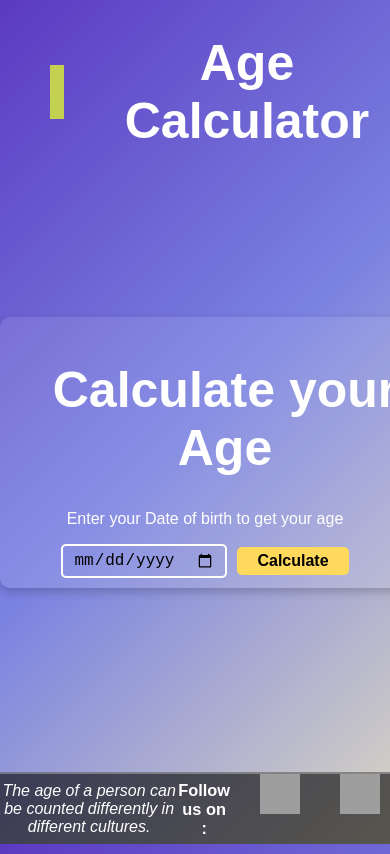
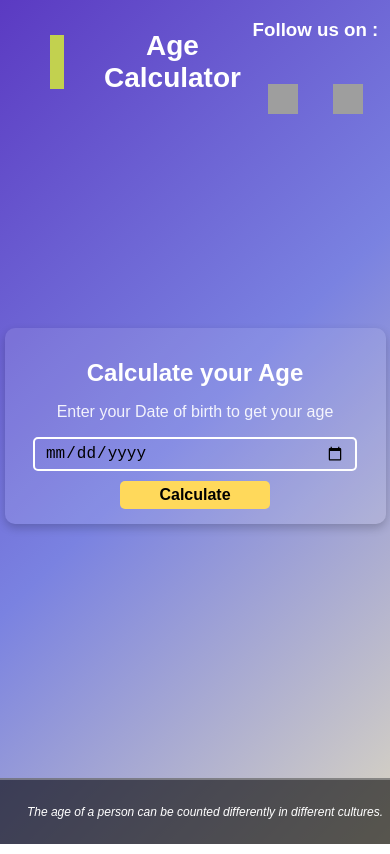
Before and after one commit to Aakash17x08/Age-Calculator, a plain HTML site: page index.html in a window 390 px wide. Drawn offline with Linux system fonts and the light colour scheme; grey boxes are pictures that could not be loaded.

Commit message:
adding responsiveness

```diff
--- a/index.html
+++ b/index.html
@@ -11,7 +11,24 @@
 <body>
     <div class="start">
         <div class="style-box"></div>
-        <h1 class="h1"><a class="a" href="#">Age Calculator</a></h1>
+        <div class="nav">
+            <div class="h11">
+                <h1 class="h1"><a class="a" href="#">Age Calculator</a></h1>
+            </div>
+            <div class="follow">
+                <h3>Follow us on :</h3>
+                <a href="https://github.com/Aakash17x08" target="_blank">
+                    <div class="icon"
+                        style="background-image: url('https://img.icons8.com/?size=100&id=12598&format=png&color=000000');">
+                    </div>
+                </a>
+                <a href="https://www.linkedin.com/in/aakash-maurya-b18152326/" title="linkedin icons" target="_blank">
+                    <div class="icon"
+                        style="background-image: url('https://img.icons8.com/?size=100&id=447&format=png&color=000000');">
+                    </div>
+                </a>
+            </div>
+        </div>
     </div>
 
     <div class="container">
@@ -26,15 +43,7 @@
 
     <div class="footer">
         <div class="desc">The age of a person can be counted differently in different cultures.</div>
-        <div class="follow">
-            <h3>Follow us on :</h3>
-            <a href="https://github.com/Aakash17x08" target="_blank">
-                <div class="icon" style="background-image: url('https://img.icons8.com/?size=100&id=12598&format=png&color=000000');"></div>
-            </a>
-            <a href="https://www.linkedin.com/in/aakash-maurya-b18152326/" title="linkedin icons" target="_blank">
-                <div class="icon" style="background-image: url('https://img.icons8.com/?size=100&id=447&format=png&color=000000');"></div>
-            </a>
-        </div>
+
     </div>
     <script src="./script.js"></script>
 </body>
--- a/style.css
+++ b/style.css
@@ -1,98 +1,27 @@
-
-        /* Body and container styles */
+/* Global Styles */
 body {
     margin: 0;
+    padding: 0;
     font-family: Arial, sans-serif;
-    background: linear-gradient(135deg,
-            rgb(91, 58, 194),
-            rgb(122, 130, 225),
-            rgb(219, 214, 194));
+    background: linear-gradient(135deg, rgb(91, 58, 194), rgb(122, 130, 225), rgb(219, 214, 194));
+    background-size: cover; /* Ensures the gradient covers the screen */
+    background-attachment: fixed; /* Keeps the gradient consistent during resizing */
     color: white;
     min-height: 100vh;
     text-align: center;
     display: flex;
     flex-direction: column;
     justify-content: space-between;
+    overflow-x: hidden; /* Prevents horizontal scrolling */
 }
 
-/*styling h1 a */
-.a{
+/* Links */
+.a {
     color: white;
     text-decoration: none;
 }
 
-/* Container styling for content */
-.container {
-    background: rgba(255, 255, 255, 0.1);
-    padding: 20px;
-    border-radius: 10px;
-    box-shadow: 0 4px 10px rgba(0, 0, 0, 0.2);
-    width: 85%;
-    margin: 50px 0 0 100px;
-}
-
-/* Footer section */
-.footer {
-    background: rgba(0, 0, 0, 0.6); /* Darkened background for footer */
-    padding: 20px 0;
-    margin-top: 50px;
-    position: relative;
-    bottom: 0;
-    height:30px;
-    width: 100%;
-    color: white;
-    text-align: center;
-    font-size: 14px;
-    border-top: 2px solid rgba(255, 255, 255, 0.3);
-    display: flex;
-    align-items: center;
-    justify-content: space-between;
-}
-
-/* Footer description and icon styles */
-.footer .desc {
-    font-size: 16px;
-    margin-top: 15px;
-    margin-bottom: 15px;
-    font-style: italic;
-}
-
-.footer .follow {
-    display: flex;
-    justify-content: center;
-    gap: 20px;
-    margin: 10px 0 10px 0;
-}
-
-.icon {
-    width: 40px;
-    height: 40px;
-    background-size: cover;
-    margin: 10px;
-}
-
-/* Hover effects for icons in footer */
-.footer .icon:hover {
-    transform: scale(1.1);
-    transition: transform 0.3s ease;
-}
-
-/* Styling for the footer links */
-.footer a {
-    color: white;
-    text-decoration: none;
-}
-
-.footer a:hover {
-    color: #FFD92C; /* A golden color for hover effect */
-}
-
-/* Additional styles for the main page */
-h1 {
-    margin-left: 40px;
-    font-size: 50px;
-}
-
+/* Start Section */
 .start {
     display: flex;
     align-items: center;
@@ -106,7 +35,80 @@ h1 {
     border: 7px solid rgb(194, 209, 79);
 }
 
-/* Button styles */
+/* Navigation Section */
+.nav {
+    display: flex;
+    align-items: center;
+    justify-content: space-between;
+}
+
+.h1 {
+    font-size: 50px;
+    margin-left: 40px;
+}
+
+.follow {
+    display: flex;
+    align-items: center;
+    justify-content: center;
+    gap: 15px;
+    margin-left: 800px;
+    flex-wrap: wrap; /* Ensure icons wrap on small screens */
+}
+
+.icon {
+    width: 40px;
+    height: 40px;
+    background-size: cover;
+    margin: 10px;
+}
+
+.icon:hover {
+    transform: scale(1.1);
+    transition: transform 0.3s ease;
+}
+
+/* Container Section */
+.container {
+    background: rgba(255, 255, 255, 0.1);
+    padding: 20px;
+    border-radius: 10px;
+    box-shadow: 0 4px 10px rgba(0, 0, 0, 0.2);
+    width: 90%; /* Adjust for smaller screens */
+    max-width: 500px; /* Limit maximum width */
+    margin: 20px auto;
+}
+
+h1 {
+    font-size: 36px; /* Adjusted for smaller screens */
+}
+
+p {
+    margin-top: 10px;
+    font-size: 16px;
+    color: rgba(255, 255, 255, 0.9);
+}
+
+/* Date Container */
+.date-container {
+    display: flex;
+    gap: 10px;
+    align-items: center;
+    justify-content: center;
+    margin-top: 10px;
+    flex-wrap: wrap; /* Wrap input and button */
+}
+
+input[type="date"] {
+    padding: 5px 10px;
+    border: 2px solid rgb(255, 255, 255);
+    border-radius: 5px;
+    font-size: 16px;
+    background-color: transparent;
+    width: 100%;
+    max-width: 300px;
+}
+
 button {
     padding: 5px 20px;
     background-color: rgb(255, 217, 91);
@@ -115,49 +117,85 @@ button {
     font-size: 16px;
     font-weight: bold;
     cursor: pointer;
+    width: 100%;
+    max-width: 150px;
 }
 
 button:hover {
     background-color: rgb(255, 200, 50);
 }
 
-/* Input field styling */
-input[type="date"] {
-    padding: 5px 10px;
-    border: 2px solid rgb(255, 255, 255);
-    border-radius: 5px;
-    font-size: 16px;
-    background-color: transparent;
+/* Footer Section */
+.footer {
+    background: rgba(0, 0, 0, 0.6); /* Darkened background */
+    padding: 10px;
+    margin-top: 50px;
+    position: relative;
+    bottom: 0;
+    height: auto;
+    width: 100%;
+    color: white;
+    text-align: center;
+    font-size: 14px;
+    border-top: 2px solid rgba(255, 255, 255, 0.3);
+    display: flex;
+    flex-direction: column; /* Stack items vertically */
+    align-items: center;
 }
 
-/* Flexbox and layout styles for date container */
-.date-container {
-    display: flex;
-    gap: 10px;
-    align-items: center;
-    justify-content: center;
-    margin-top: 10px;
+.footer .desc {
+    font-size: 14px;
+    margin: 15px 0;
+    font-style: italic;
 }
-/* Responsive styles */
-@media (max-width: 1200px) {
+
+.footer a {
+    color: white;
+    text-decoration: none;
+}
+
+.footer a:hover {
+    color: #FFD92C; /* Golden color on hover */
+}
+
+/* Responsive Styles */
+@media (max-width: 480px) {
+    /* Start Section */
+    .h1 {
+        font-size: 28px; /* Smaller font for smaller screens */
+    }
+
+    .follow {
+        margin-left: 0;
+    }
+
+    /* Container Section */
     .container {
-        width: 90%;
-        margin: 50px auto;
+        margin: 10px auto;
+        padding: 15px;
+    }
+
+    h1 {
+        font-size: 24px;
+    }
+
+    .date-container {
+        flex-direction: column;
+    }
+
+    input[type="date"],
+    button {
+        width: 100%; /* Full-width inputs and buttons */
+    }
+
+    /* Icons */
+    .icon {
+        width: 30px;
+        height: 30px;
+    }
+
+    /* Footer Section */
+    .footer .desc {
+        font-size: 12px;
     }
 }
-
-@media (max-width: 768px) {
-    .container {
-        width: 95%;
-        margin: 30px auto;
-        padding: 15px;
-    }
-}
-
-@media (max-width: 480px) {
-    .container {
-        width: 100%;
-        margin: 20px auto;
-        padding: 10px;
-    }
-}
```
